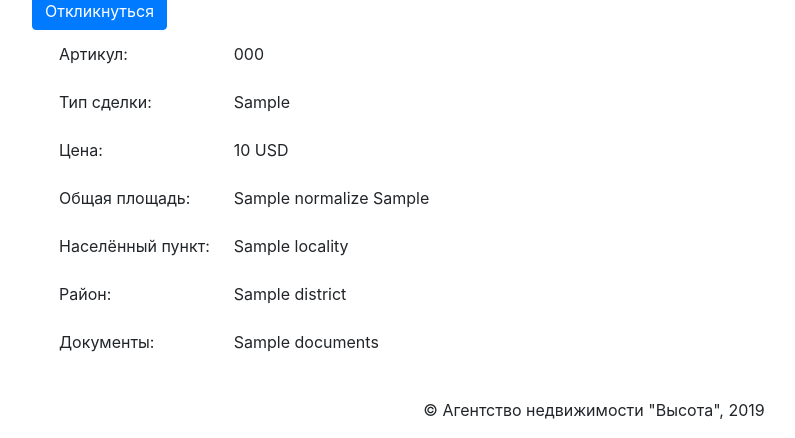
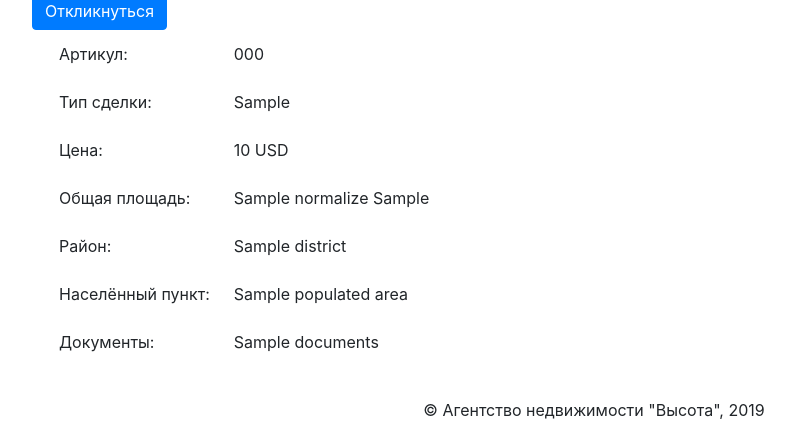
Before and after one commit to JazinBazin/height, a Django app: template agency/templates/agency/pages/real_estate/land_description.html in a window 1280 px wide. Shown: the part 929-1367 px from the top of the page, without its empty margins (46-841 px from the left). Run offline with Django 3.2, Linux system fonts and the light colour scheme; the template is opened without the code that fills it: most values are stand-ins (such as "Sample title", 1, 10 or a date in 2020); grey boxes marked "Sample" are stand-in pictures; form fields are guessed from the names that the template uses; some libraries are stand-ins or nearby versions.

Commit message:
added district and populated_area to real estate description page

```diff
--- a/agency/templates/agency/pages/real_estate/real_estate_description.html
+++ b/agency/templates/agency/pages/real_estate/real_estate_description.html
@@ -61,16 +61,16 @@
                     </tr>
                     {% block unique_parameters %}
                     {% endblock unique_parameters %}
-                    {% if real_estate.locality %}
-                    <tr>
-                        <td>Населённый пункт:</td>
-                        <td>{{ real_estate.locality }}</td>
-                    </tr>
-                    {% endif %}
-                    {% if real_estate.district %}
+                    {% if real_estate.district.name %}
                     <tr>
                         <td>Район:</td>
                         <td>{{ real_estate.district }}</td>
+                    </tr>
+                    {% endif %}
+                    {% if real_estate.populated_area %}
+                    <tr>
+                        <td>Населённый пункт:</td>
+                        <td>{{ real_estate.populated_area.name }}</td>
                     </tr>
                     {% endif %}
                     {% if real_estate.documents %}
```
